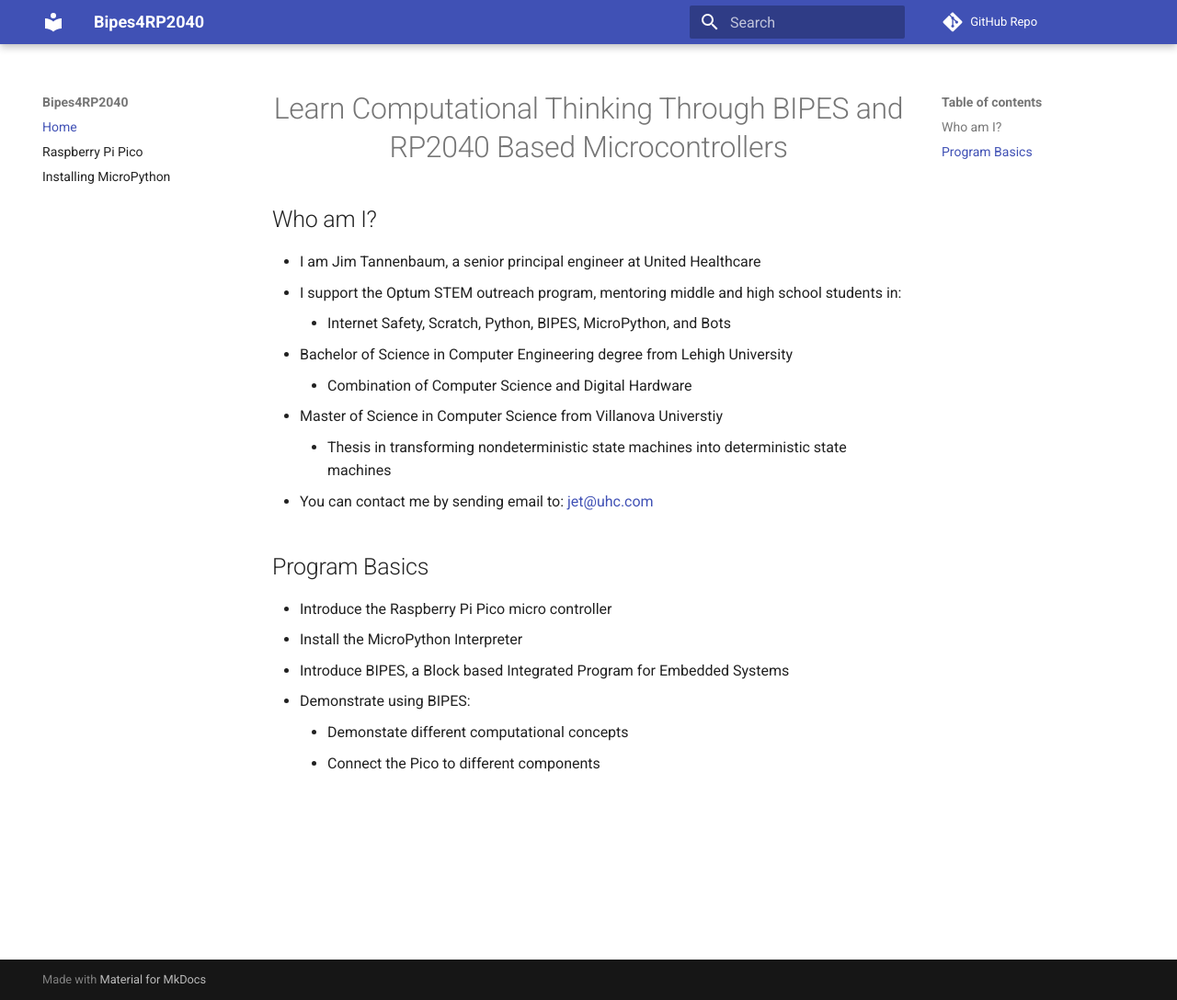
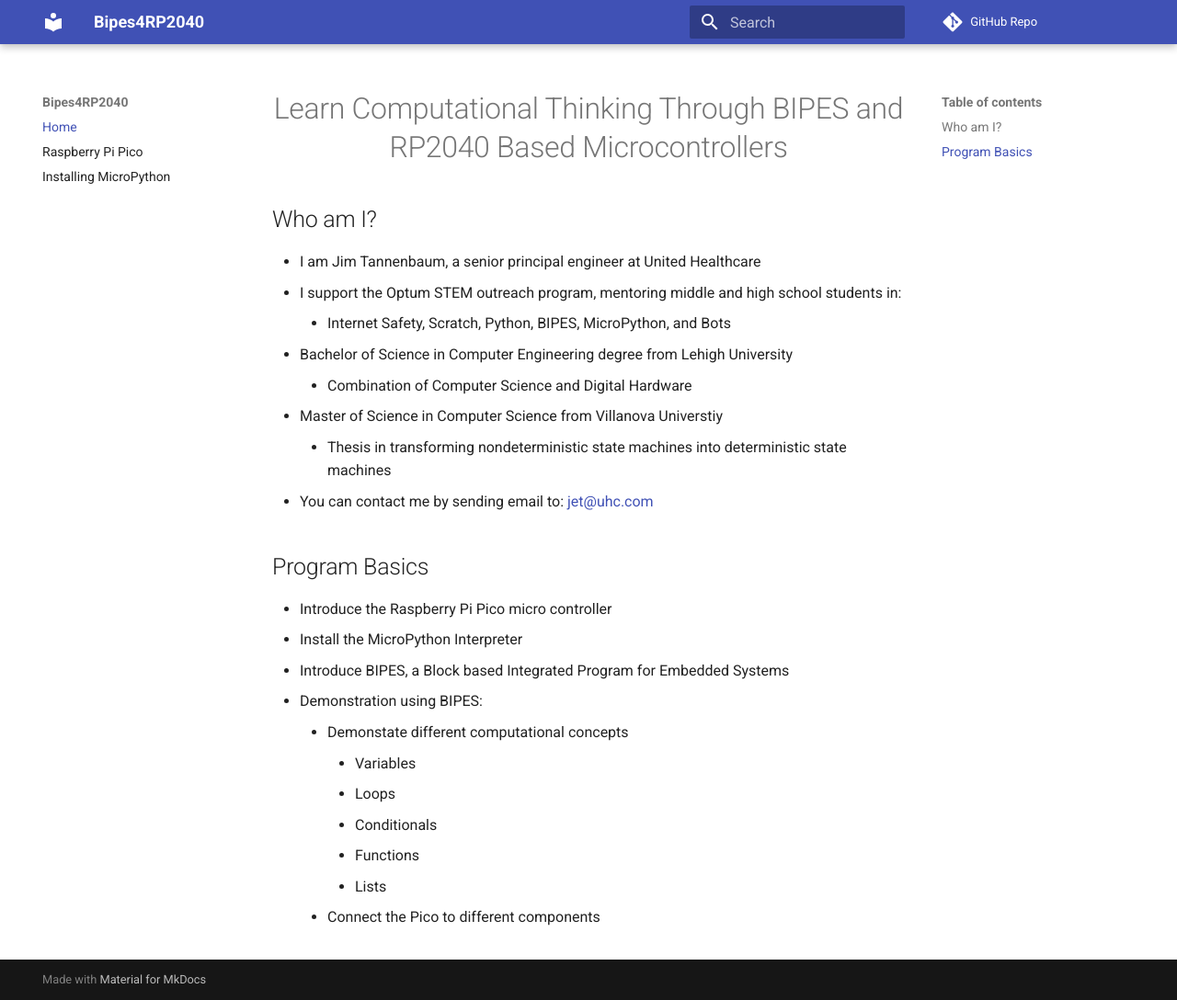
Before and after one commit to jetannenbaum/Bipes4RP2040, an MkDocs documentation site: the page built from docs/index.md, in a window 1280 px wide and 1088 px high. Shown: the whole window at 92% size. Built offline with MkDocs 1.6.1 and Material for MkDocs 9.7.7, drawn with Linux system fonts in a browser that asks for light colours; comment, search, counter and statistics services are not loaded.

Commit message:
Update index.md

```diff
--- a/docs/index.md
+++ b/docs/index.md
@@ -17,6 +17,11 @@
 * Introduce the Raspberry Pi Pico micro controller
 * Install the MicroPython Interpreter
 * Introduce BIPES, a Block based Integrated Program for Embedded Systems
-* Demonstrate using BIPES:
+* Demonstration using BIPES:
     * Demonstate different computational concepts
+         * Variables
+         * Loops
+         * Conditionals
+         * Functions
+         * Lists
     * Connect the Pico to different components
```
